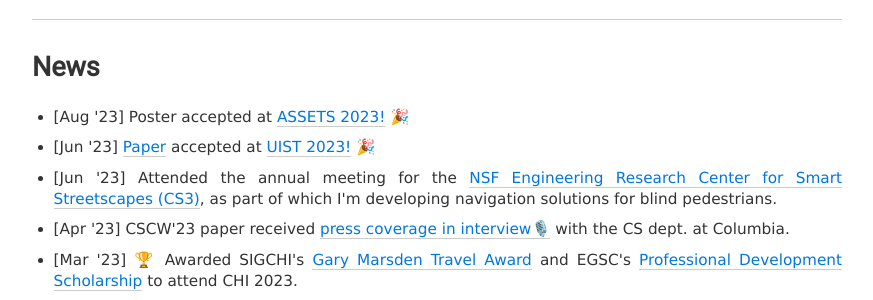
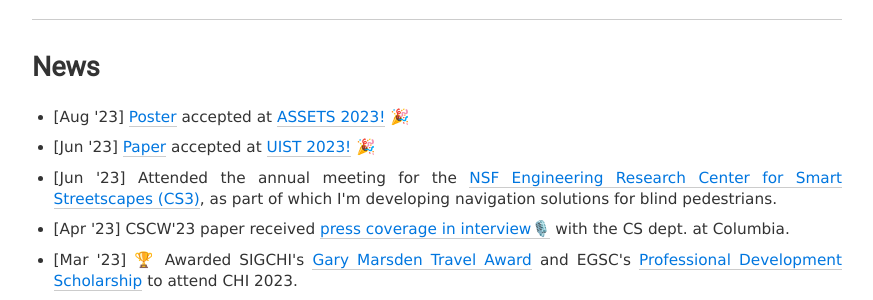
Before and after one commit to Gaurav1302/gaurav1302.github.io, a Jekyll site: the page built from index.html, in a window 1280 px wide and 900 px high, scrolled down 405 px. Shown: the part 152-452 px from the top of the window, without its empty margins (203-1076 px from the left). Built offline with Jekyll 4.4.1, drawn with Linux system fonts in a browser that asks for light colours; nearby versions of some CDN libraries.

Commit message:
added assets preprint

```diff
--- a/index.html
+++ b/index.html
@@ -29,7 +29,7 @@
   </p>
 
   <p>
-    Using my systems, BLV people can visualize the action in sports broadcasts for themselves rather than relying on other people’s descriptions (<a href="https://dl.acm.org/doi/10.1145/3544549.3585610" class="uline">CHI 2023</a>, <a href="https://gaurav1302.github.io/files/Front Row - camera ready.pdf" class="uline">UIST 2023</a>). My work has also embeded AI within a street intersection to enable BLV people to interact with street cameras for navigating outdoor environments safely (<a href="https://assets23.sigaccess.org/" class="uline">ASSETS 2023</a>).
+    Using my systems, BLV people can visualize the action in sports broadcasts for themselves rather than relying on other people’s descriptions (<a href="https://dl.acm.org/doi/10.1145/3544549.3585610" class="uline">CHI 2023</a>, <a href="https://gaurav1302.github.io/files/Front Row - camera ready.pdf" class="uline">UIST 2023</a>). My work has also embeded AI within a street intersection to enable BLV people to interact with street cameras for navigating outdoor environments safely (<a href="https://gaurav1302.github.io/files/ASSETS_preprint.pdf" class="uline">ASSETS 2023</a>).
   </p>
 
   <p>
@@ -76,7 +76,7 @@
             <ul>
               <li>
                 <p> <span class="news_date">[Aug '23] </span>
-                  Poster accepted at <a href="https://assets23.sigaccess.org/"; class="uline-black">ASSETS 2023!</a> <span role="img" aria-label="Confetti">🎉</span>
+                  <a href="https://gaurav1302.github.io/files/ASSETS_preprint.pdf" class="uline-black">Poster</a> accepted at <a href="https://assets23.sigaccess.org/"; class="uline-black">ASSETS 2023!</a> <span role="img" aria-label="Confetti">🎉</span>
                 </p>
               </li>
               <li>
```
Also changed, not shown: 2 other files.
